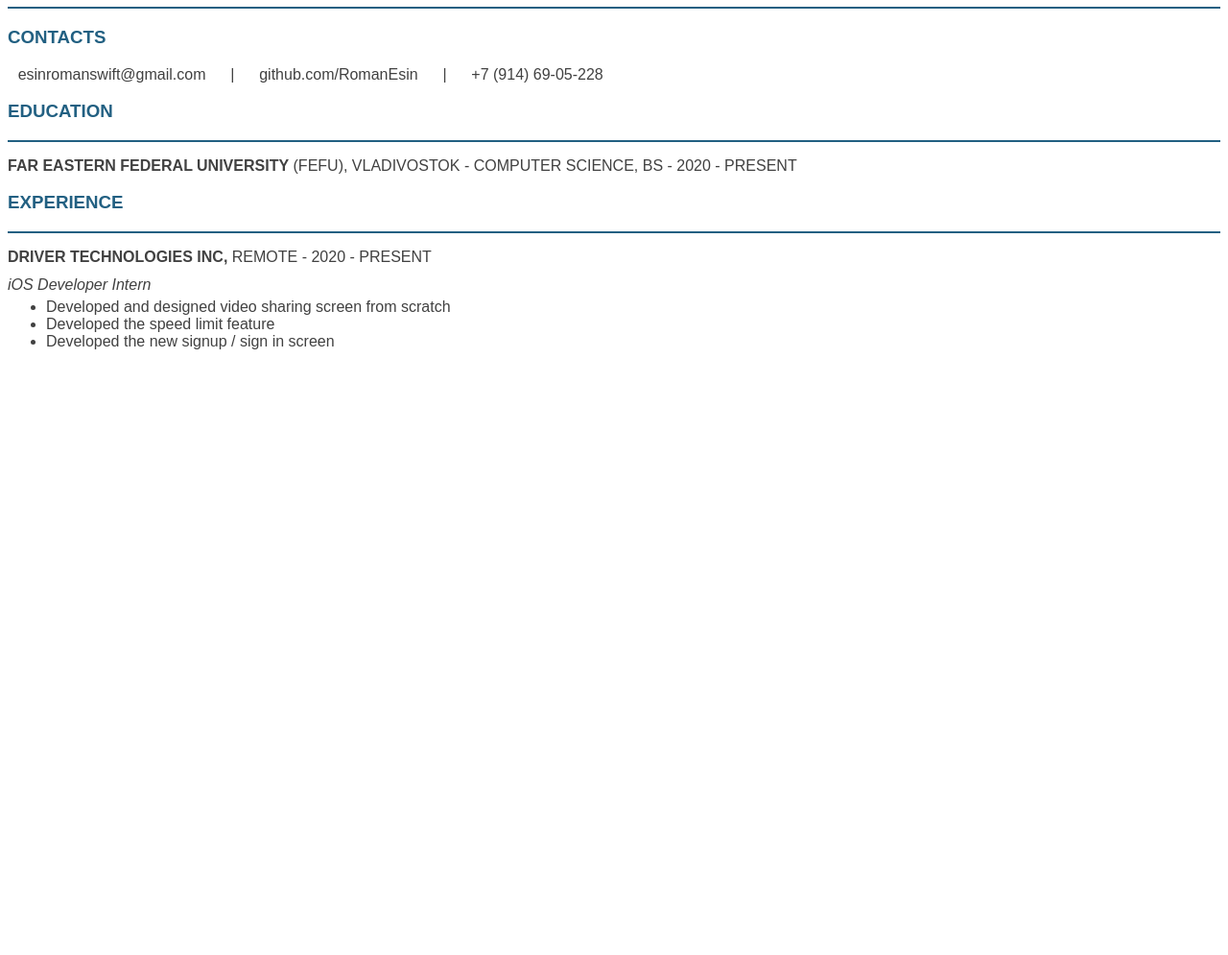
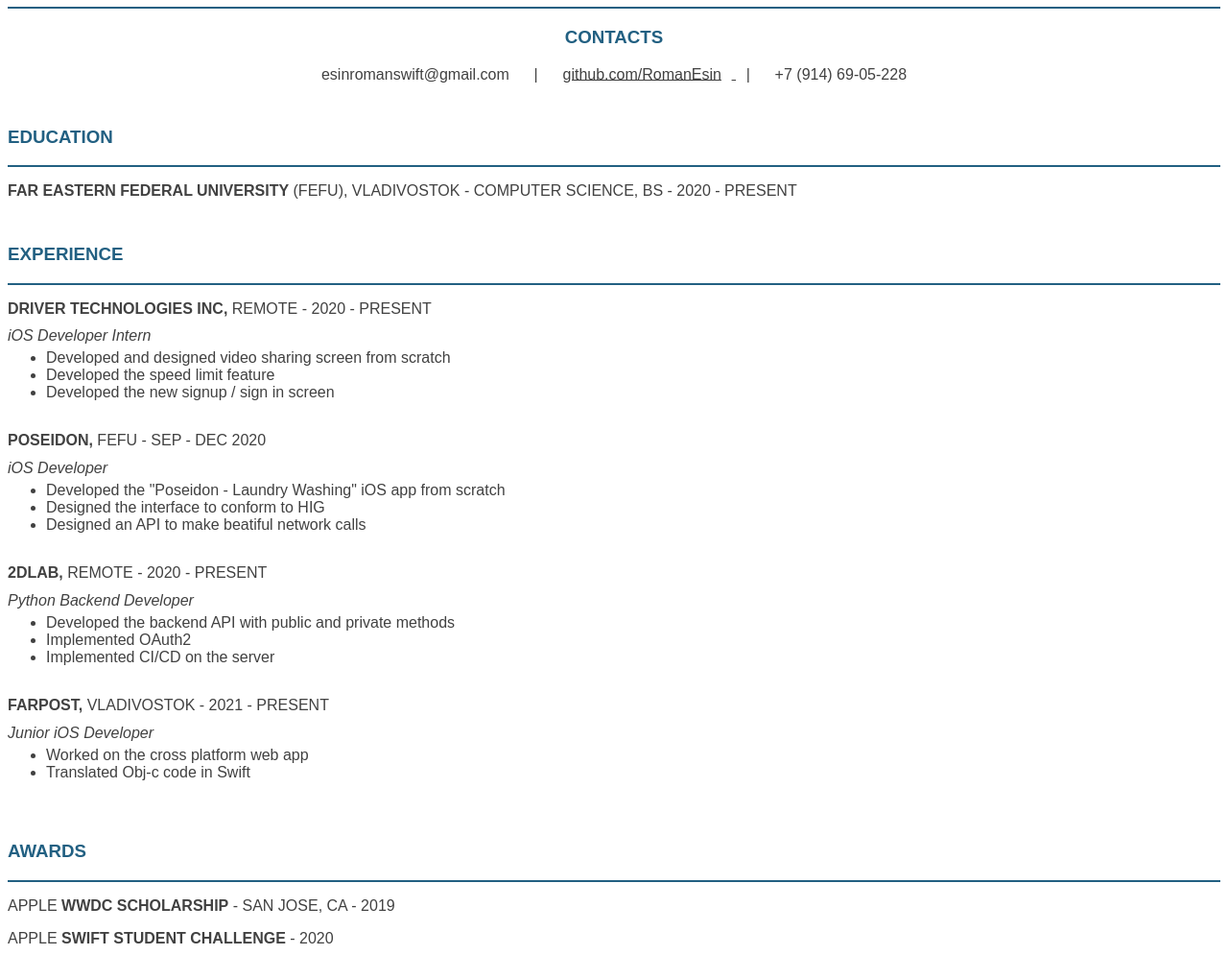
Before and after one commit to RomanEsin/old-romanesin.github.io, a plain HTML site: page index.html in a window 1280 px wide. Shown: the part 73-1068 px from the top of the page at 96% size. Before the commit the page ends 800 px from the top, so only its background shows below. Drawn offline with Linux system fonts and the light colour scheme.

Commit message:
Add more experience + awards section.

```diff
--- a/index.html
+++ b/index.html
@@ -50,6 +50,14 @@
             padding-top: 8pt;
         }
 
+        .resume-item {
+
+        }
+
+        .large-sec {
+            padding-top: 20pt;
+        }
+
         ul {
             margin-top: 4pt;
         }
@@ -57,19 +65,20 @@
 </head>
 <body>
     <div class="main">
+        <div style="text-align: center">
             <h1 class="title accent-color">Roman Esin</h1>
-
-        <div>
             <div class="sep"></div>
             <h3 class="accent-color">Contacts</h3>
             <p class="padded">esinromanswift@gmail.com</p>
             <p class="padded">|</p>
+            <a href="https://github.com/RomanEsin" target="_blank" style="display: inline">
                 <p class="padded">github.com/RomanEsin</p>
+            </a>
             <p class="padded">|</p>
             <p class="padded">+7 (914) 69-05-228</p>
         </div>
 
-        <div>
+        <div class="large-sec">
             <h3 class="accent-color">Education</h3>
             <div class="sep"></div>
             <div class="description">
@@ -78,11 +87,13 @@
             </div>
         </div>
 
-        <div>
+        <div class="large-sec">
             <h3 class="accent-color">Experience</h3>
             <div class="sep"></div>
+
+            <div class="resume-item">
                 <div class="description">
-                <p class="sec-title bold">Driver Technologies Inc, </p>
+                    <p class="sec-title bold">Driver Technologies Inc,</p>
                     <p class="sec-title">Remote - 2020 - present</p>
                 </div>
                 <div class="items">
@@ -94,6 +105,68 @@
                     </ul>
                 </div>
             </div>
+
+            <div class="resume-item">
+                <div class="description">
+                    <p class="sec-title bold">Poseidon,</p>
+                    <p class="sec-title">FEFU - Sep - Dec 2020</p>
+                </div>
+                <div class="items">
+                    <i>iOS Developer</i>
+                    <ul>
+                        <li>Developed the "Poseidon - Laundry Washing" iOS app from scratch</li>
+                        <li>Designed the interface to conform to HIG</li>
+                        <li>Designed an API to make beatiful network calls</li>
+                    </ul>
+                </div>
+            </div>
+
+            <div class="resume-item">
+                <div class="description">
+                    <p class="sec-title bold">2DLAB, </p>
+                    <p class="sec-title">Remote - 2020 - present</p>
+                </div>
+                <div class="items">
+                    <i>Python Backend Developer</i>
+                    <ul>
+                        <li>Developed the backend API with public and private methods</li>
+                        <li>Implemented OAuth2</li>
+                        <li>Implemented CI/CD on the server</li>
+                    </ul>
+                </div>
+            </div>
+
+            <div class="resume-item">
+                <div class="description">
+                    <p class="sec-title bold">FARPOST, </p>
+                    <p class="sec-title">Vladivostok - 2021 - present</p>
+                </div>
+                <div class="items">
+                    <i>Junior iOS Developer</i>
+                    <ul>
+                        <li>Worked on the cross platform web app</li>
+                        <li>Translated Obj-c code in Swift</li>
+                    </ul>
+                </div>
+            </div>
+        </div>
+
+        <div class="large-sec">
+            <h3 class="accent-color">Awards</h3>
+            <div class="sep"></div>
+
+            <div class="description">
+                <p>APPLE</p>
+                <p class="bold sec-title">WWDC Scholarship</p>
+                <p class="sec-title">- San Jose, CA - 2019</p>
+            </div>
+
+            <div class="description">
+                <p>APPLE</p>
+                <p class="bold sec-title">Swift student challenge</p>
+                <p class="sec-title">- 2020</p>
+            </div>
+        </div>
     </div>
 </body>
 </html>
```
Lines whose indentation alone changed are shown as unchanged.
